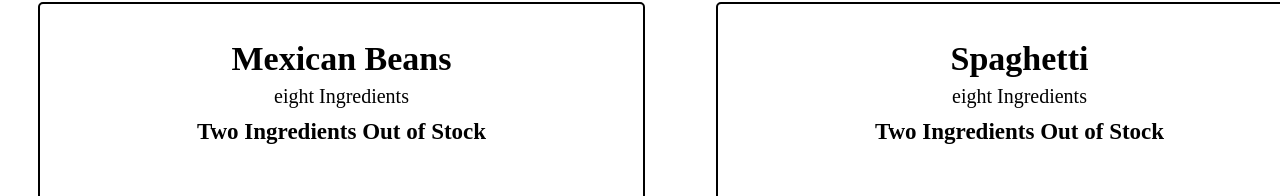
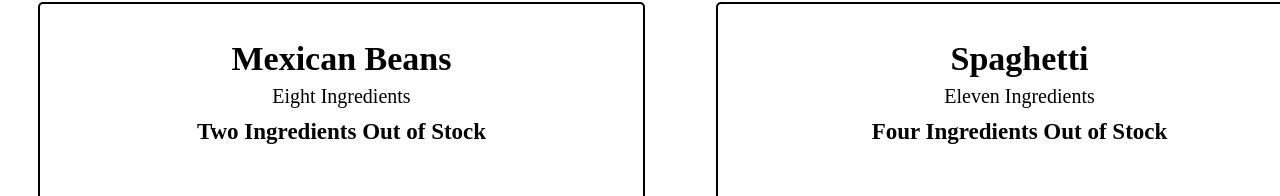
Before and after one commit to Bharatchandran/TechHack, a React app: page / in a window 1280 px wide. Shown: the part 728-924 px from the top of the page. Built offline with nearby package versions, Linux system fonts and the light colour scheme; no server answers; the database is empty; some icons are missing; the HTML template or start-up script is replaced by a standard one.

Commit message:
modified recipes

```diff
--- a/src/components/BeansRecipe/BeansRecipe.jsx
+++ b/src/components/BeansRecipe/BeansRecipe.jsx
@@ -1,11 +1,11 @@
 import "./BeansRecipe.css"
 import { Icon } from '@iconify/react';
-export default function Reciepe(){
+export default function BeansRecipe(){
     return(
         <div className="reciepe">
             <div className="reciepe__details">
                 <h1>Mexican Beans</h1>
-                <h3>eight Ingredients</h3>
+                <h3>Eight Ingredients</h3>
                 <h4>Two Ingredients Out of Stock</h4>
             </div>
             <div className="reciepe__image">
--- a/src/components/RecipeDisplay/RecipeDisplay.jsx
+++ b/src/components/RecipeDisplay/RecipeDisplay.jsx
@@ -7,7 +7,6 @@ export default function RecipeDisplay(){
             <div className="display__reciepe">
             <BeansRecipe/>
             <SpaghettiRecipe/>
-
             </div>
             <button className="add-reciepe">Add a New Recipe</button>
         </div>
--- a/src/components/SpaghettiRecipe/SpaghettiRecipe.jsx
+++ b/src/components/SpaghettiRecipe/SpaghettiRecipe.jsx
@@ -5,8 +5,8 @@ export default function SpaghettiRecipe(){
         <div className="reciepe">
             <div className="reciepe__details">
                 <h1>Spaghetti</h1>
-                <h3>eight Ingredients</h3>
-                <h4>Two Ingredients Out of Stock</h4>
+                <h3>Eleven Ingredients</h3>
+                <h4>Four Ingredients Out of Stock</h4>
             </div>
             <div className="reciepe__image">
             <Icon icon="emojione-monotone:spaghetti" style={{width:"93.75px", height:"93.75px", top:"3.13px", left:"3.13px"}} />
--- a/src/pages/App/App.jsx
+++ b/src/pages/App/App.jsx
@@ -26,11 +26,6 @@ function App() {
       {/* <Container />
       <Container /> */}
       </div>
-    <ul>
-      {countries.map((country) => (
-        <li key={country.name}>{country.name}</li>
-      ))}
-    </ul>
     </div>
   );
 }
```
